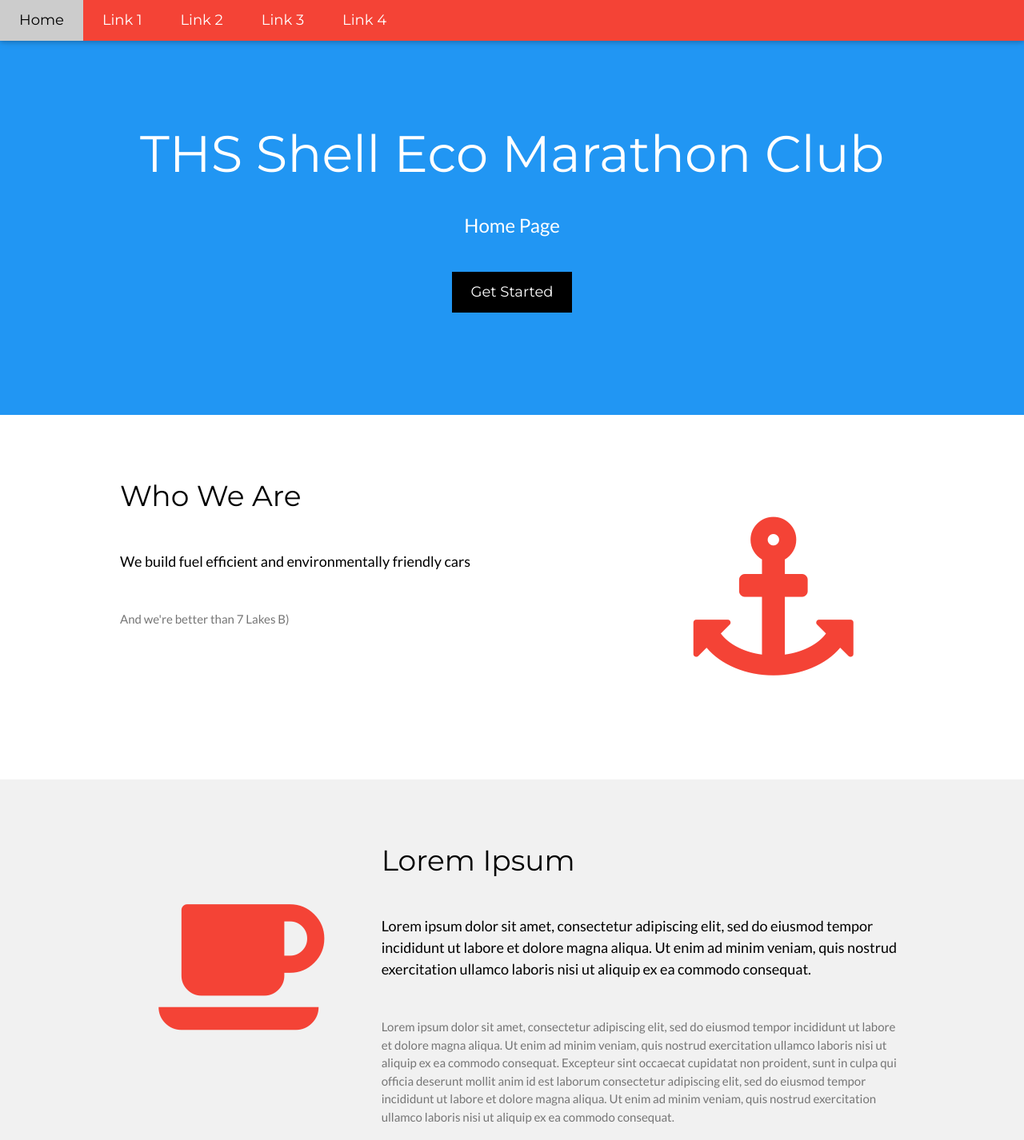
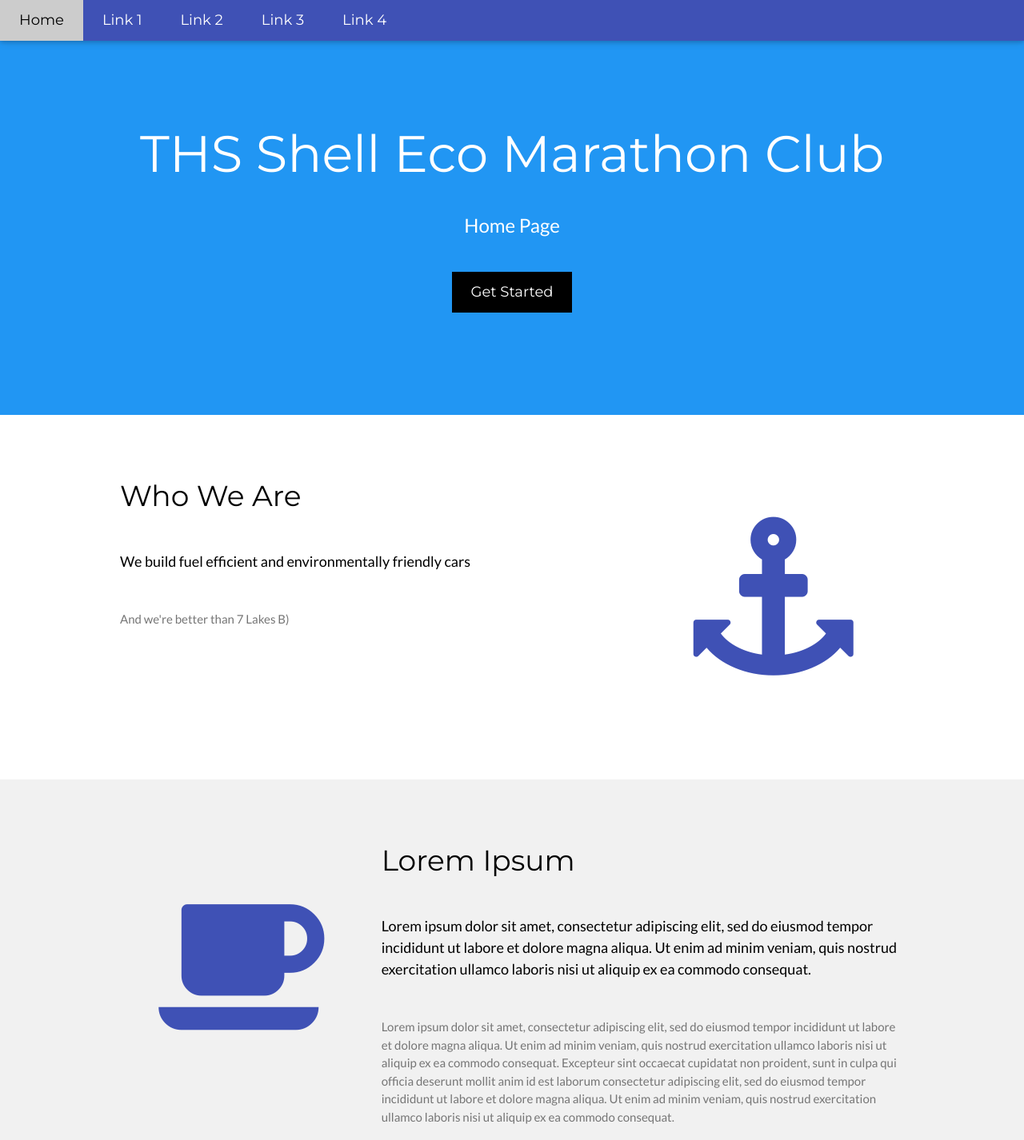
Before and after one commit to rapratama2005/THSShellEco.github.io, a plain HTML site: page index.html in a window 1280 px wide. Shown: the top 1426 px of the page at 80% size. Drawn offline with nearby package versions, Linux system fonts and the light colour scheme.

Commit message:
Update index.html

```diff
--- a/index.html
+++ b/index.html
@@ -1,7 +1,7 @@
 <!DOCTYPE html>
 <html lang="en">
 <head>
-<title>W3.CSS Template</title>
+<title>THS Shell Eco Marathon Club Home</title>
 <meta charset="UTF-8">
 <meta name="viewport" content="width=device-width, initial-scale=1">
 <link rel="stylesheet" href="https://www.w3schools.com/w3css/4/w3.css">
@@ -18,8 +18,8 @@
 
 <!-- Navbar -->
 <div class="w3-top">
-  <div class="w3-bar w3-red w3-card w3-left-align w3-large">
-    <a class="w3-bar-item w3-button w3-hide-medium w3-hide-large w3-right w3-padding-large w3-hover-white w3-large w3-red" href="javascript:void(0);" onclick="myFunction()" title="Toggle Navigation Menu"><i class="fa fa-bars"></i></a>
+  <div class="w3-bar w3-indigo w3-card w3-left-align w3-large">
+    <a class="w3-bar-item w3-button w3-hide-medium w3-hide-large w3-right w3-padding-large w3-hover-white w3-large w3-blue" href="javascript:void(0);" onclick="myFunction()" title="Toggle Navigation Menu"><i class="fa fa-bars"></i></a>
     <a href="#" class="w3-bar-item w3-button w3-padding-large w3-white">Home</a>
     <a href="#" class="w3-bar-item w3-button w3-hide-small w3-padding-large w3-hover-white">Link 1</a>
     <a href="#" class="w3-bar-item w3-button w3-hide-small w3-padding-large w3-hover-white">Link 2</a>
@@ -54,7 +54,7 @@
     </div>
 
     <div class="w3-third w3-center">
-      <i class="fa fa-anchor w3-padding-64 w3-text-red"></i>
+      <i class="fa fa-anchor w3-padding-64 w3-text-indigo"></i>
     </div>
   </div>
 </div>
@@ -63,7 +63,7 @@
 <div class="w3-row-padding w3-light-grey w3-padding-64 w3-container">
   <div class="w3-content">
     <div class="w3-third w3-center">
-      <i class="fa fa-coffee w3-padding-64 w3-text-red w3-margin-right"></i>
+      <i class="fa fa-coffee w3-padding-64 w3-text-indigo w3-margin-right"></i>
     </div>
 
     <div class="w3-twothird">
```
